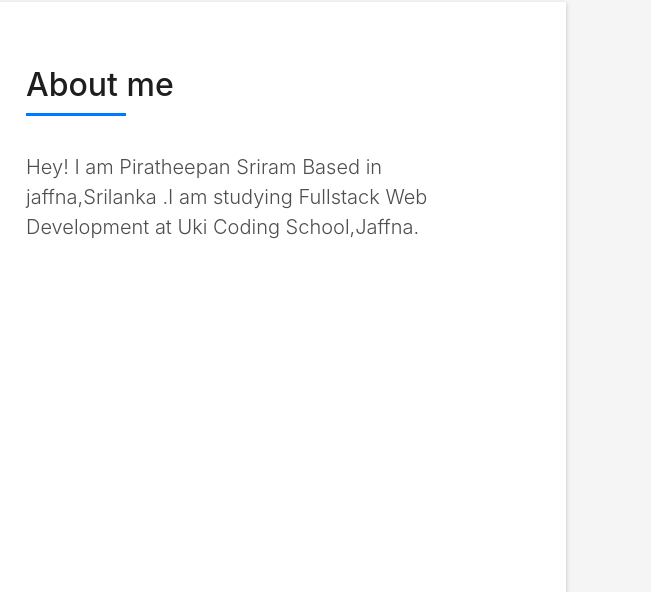
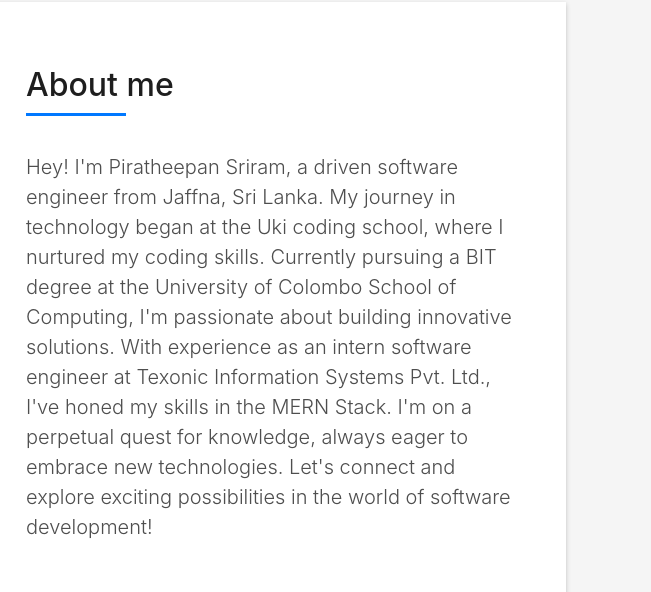
Before and after one commit to sriram2509/sriram2509.github.io, a plain HTML site: page index.html in a window 1280 px wide. Shown: the part 862-1454 px from the top of the page, 629-1280 px from the left. Drawn offline with Linux system fonts and the light colour scheme; a script that the page names is missing; files whose address does not match are found by name.

Commit message:
Update index.html
Added new bio

```diff
--- a/index.html
+++ b/index.html
@@ -151,7 +151,7 @@
                     </h5>
                   </div>
                   <p class="lead">
-                   Hey! I am Piratheepan Sriram Based in jaffna,Srilanka .I am studying Fullstack Web Development at Uki Coding School,Jaffna.
+                   Hey! I'm Piratheepan Sriram, a driven software engineer from Jaffna, Sri Lanka. My journey in technology began at the Uki coding school, where I nurtured my coding skills. Currently pursuing a BIT degree at the University of Colombo School of Computing, I'm passionate about building innovative solutions. With experience as an intern software engineer at Texonic Information Systems Pvt. Ltd., I've honed my skills in the MERN Stack. I'm on a perpetual quest for knowledge, always eager to embrace new technologies. Let's connect and explore exciting possibilities in the world of software development!
 
 
 
```
